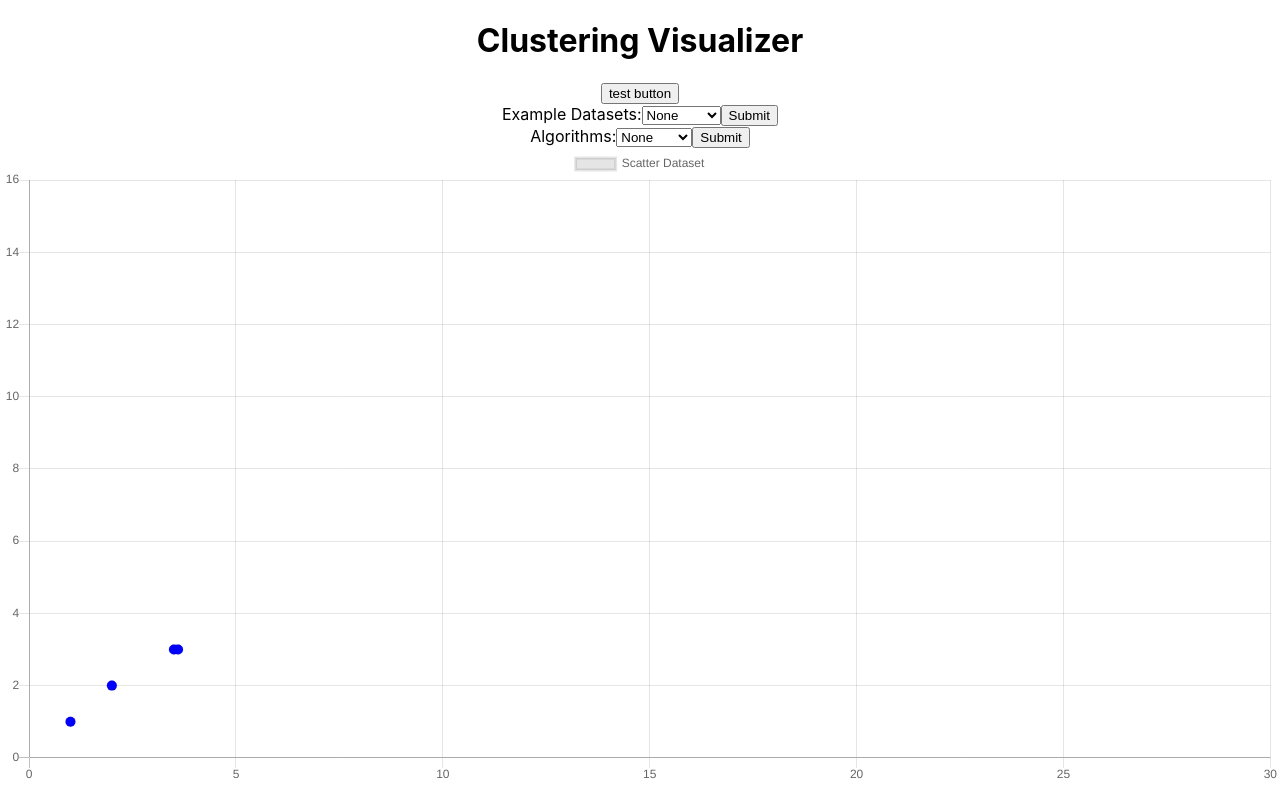
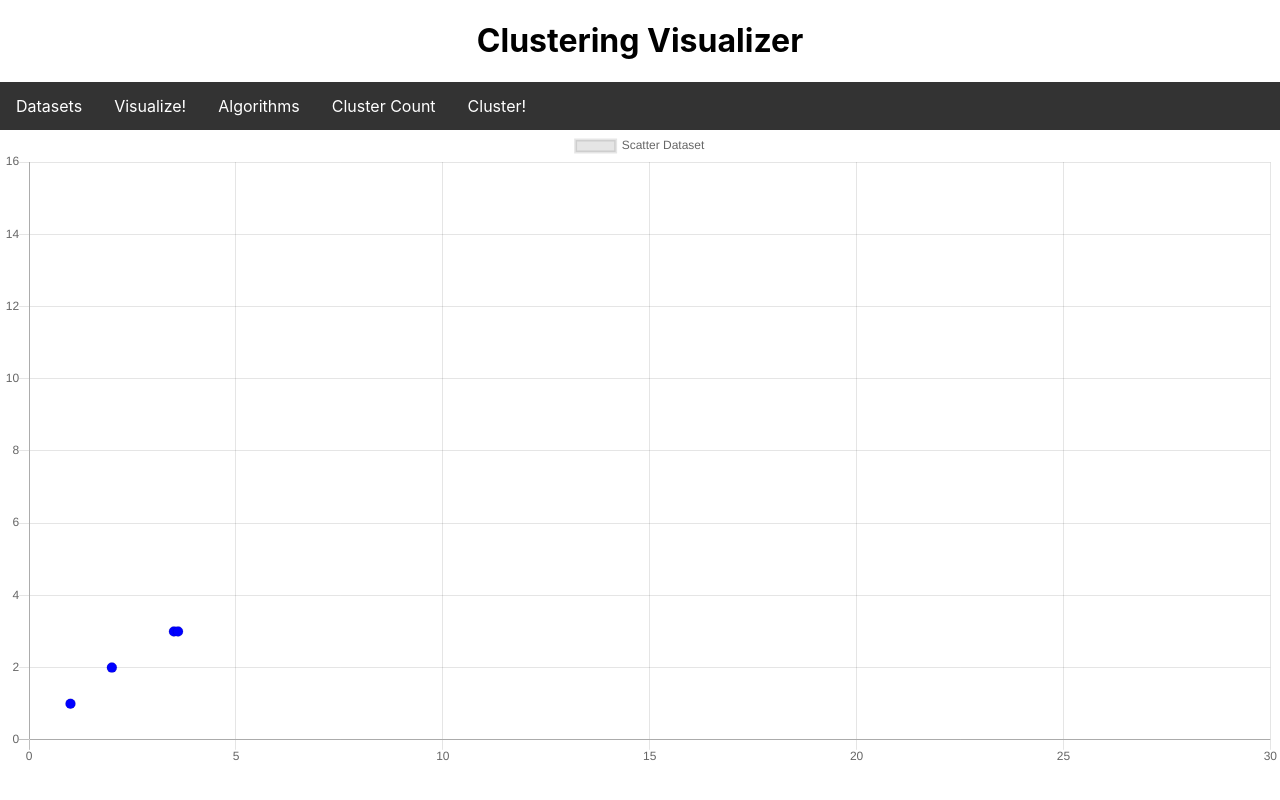
Before and after one commit to huynhcam1/Clustering-Visualizer, a React (Create React App) app: page / in a window 1280 px wide. Built offline with nearby package versions, Linux system fonts and the light colour scheme.

Commit message:
Visual update and partially commented code.

```diff
--- a/src/Components/ClusteringVisualizer.css
+++ b/src/Components/ClusteringVisualizer.css
@@ -0,0 +1,50 @@
+ul {
+	list-style-type: none;
+	margin: 0;
+	padding: 0;
+	overflow: hidden;
+	background-color: #333;
+}
+
+li {
+	float: left;
+}
+
+	li a, .dropbtn {
+		display: inline-block;
+		color: white;
+		text-align: center;
+		padding: 14px 16px;
+		text-decoration: none;
+	}
+
+	li option:hover, .dropdown:hover .dropbtn {
+		background-color: red;
+	}
+
+	li.dropdown {
+		display: inline-block;
+	}
+
+.dropdown-content {
+	display: none;
+	position: absolute;
+	background-color: #f9f9f9;
+	min-width: 180px;
+	box-shadow: 0px 8px 16px 0px rgba(0,0,0,0.2);
+	z-index: 1;
+}
+
+	.dropdown-content button {
+		display: block;
+		background-color: #f9f9f9;
+		min-width: inherit;
+		padding: 12px 16px;
+		border: none;
+		text-align: left;
+		cursor: pointer;
+	}
+
+		.dropdown-content button:hover {
+			background-color: #f1f1f1;
+		}
--- a/src/Components/ClusteringVisualizer.jsx
+++ b/src/Components/ClusteringVisualizer.jsx
@@ -8,16 +8,22 @@ import KMeans from '../Algorithms/KMeans.js';
 import EM from '../Algorithms/EM.js';
 
 class ClusteringVisualizer extends Component {
+	// initialize chart
 	chartReference = {};
 
+	// set plot width and height boundaries
 	MAX_WIDTH = 30;
 	MAX_HEIGHT = 16;
 
+	// value to determine whether a point is being removed onClick to prevent adding after removed point
 	removedPoint = false;
 
+	// initialize dataset, algorithm, and cluster count variables as none
 	dataset = 'none';
 	algorithm = 'none';
+	clusterCount = 1;
 
+	// for randomization (CURRENTLY NOT NEEDED)
 	seed = 1;
 
 	constructor(props) {
@@ -62,21 +68,25 @@ class ClusteringVisualizer extends Component {
 				}
 			}
 		};
+		// bind functions that HTML references
 		this.handleSubmitDataset = this.handleSubmitDataset.bind(this);
 		this.handleChangeDataset = this.handleChangeDataset.bind(this);
 		this.handleSubmitAlgorithm = this.handleSubmitAlgorithm.bind(this);
 		this.handleChangeAlgorithm = this.handleChangeAlgorithm.bind(this);
+		this.handleChangeClusterCount = this.handleChangeClusterCount.bind(this);
 		this.onMouseClick = this.onMouseClick.bind(this);
 		this.changeColor = this.changeColor.bind(this);
+		this.toggleDropDownMenu = this.toggleDropDownMenu.bind(this);
 	}
 
 	componentDidMount() {
-		console.log(this.chartReference.chartInstance.data.datasets[0].data.length);
+		console.log(document.getElementsByClassName("dropbtn")[0]);
 		//for (let k = 0; k < 10; k++) {
 		//	console.log(this.psora(k, this.seed));
 		//}
 	}
 
+	// when the button for dataset is submitted, plot data for selected dataset
 	handleSubmitDataset(e) {
 		if (this.dataset === 'unvotes') {
 			this.plotUNVotes(); // will change state of data
@@ -87,17 +97,19 @@ class ClusteringVisualizer extends Component {
 	handleChangeDataset(e) {
 		this.dataset = e.target.value;
 		console.log(e.target.value);
+		this.toggleDropDownMenu(0);
 	}
 
+	// when the button for algorithms is submitted, cluster the current data based on the selected algorithm
 	handleSubmitAlgorithm(e) {
 		if (this.algorithm === 'kmeans') {
-			const k = 3;
+			const k = this.clusterCount;
 			const n = this.chartReference.chartInstance.data.datasets[0].data.length;
 			const array = KMeans.prototype.algorithm(this.chartReference.chartInstance, k, n);
 			console.log(array);
 			this.changeColor(this.chartReference.chartInstance, array);
 		} else if (this.algorithm === 'em') {
-			const k = 3;
+			const k = this.clusterCount;
 			const n = 6;
 			EM.prototype.algorithm(this.chartReference.chartInstance, k, n);
 		}
@@ -107,8 +119,16 @@ class ClusteringVisualizer extends Component {
 	handleChangeAlgorithm(e) {
 		this.algorithm = e.target.value;
 		console.log(e.target.value);
+		this.toggleDropDownMenu(1);
 	}
 
+	handleChangeClusterCount(e) {
+		this.clusterCount = e.target.value;
+		console.log(e.target.value);
+		this.toggleDropDownMenu(2);
+	}
+
+	// when mouse is clicked on the graph, scale mouse coordinates to match graph axis
 	onMouseClick(e) {
 		if (!this.removedPoint) {
 			const chart = this.chartReference.chartInstance;
@@ -130,24 +150,27 @@ class ClusteringVisualizer extends Component {
 		}
 	}
 
+	// change color for each point to match differentiate the clusters
 	changeColor(chart, array) {
 		for (let i = 0; i < array.length; i++) {
 			if (array[i] === 1) {
+				chart.data.datasets[0].pointBackgroundColor[i] = 'Blue';
+			} else if (array[i] === 2) {
 				chart.data.datasets[0].pointBackgroundColor[i] = 'Green';
-			} else if (array[i] === 2) {
+			} else {
 				chart.data.datasets[0].pointBackgroundColor[i] = 'Red';
-			} else {
-				chart.data.datasets[0].pointBackgroundColor[i] = 'Purple';
 			}
 		}
 		chart.update();
 	}
 
+	// for randomization (NOT CURRENTLY USED)
 	psora(k, n) {
 		const r = Math.PI * (k ^ n);
 		return r - Math.floor(r);
 	}
 
+	// addData runs after removeData
 	addData(chart, data) {
 		chart.data.datasets.forEach((dataset) => {
 			dataset.data.push(data);
@@ -156,6 +179,7 @@ class ClusteringVisualizer extends Component {
 		chart.update();
 	}
 
+	// removes data from chart if there exists in datapoint when clicked
 	removeData(elems) {
 		if (elems[0] === undefined) {
 			console.log("nothing there");
@@ -193,40 +217,48 @@ class ClusteringVisualizer extends Component {
 		});
 	}
 
-	testButton() {
-		console.log("for testing only");
+	toggleDropDownMenu(index) {
+		var x = document.getElementsByClassName("dropdown-content");
+		if (x[index].style.display === 'block') {
+			x[index].style.display = 'none';
+		} else {
+			x[index].style.display = 'block';
+		}
 	}
 
 	render() {
 		return (
 			<div className="header">
 				<h1>Clustering Visualizer</h1>
-				<button type="button" onClick={this.testButton}>test button</button>
-				<div className='datasets' onSubmit={this.handleSubmitDataset} >
-					<form onChange={this.handleChangeDataset}>
-						<label>
-							Example Datasets:
-						<select width={100} height={100}>
-								<option value="none">None</option>
-								<option value="unvotes">UN Votes</option>
-							</select>
-						</label>
-						<input type="submit" value="Submit" />
-					</form>
-				</div>
-				<div className='algorithms' onSubmit={this.handleSubmitAlgorithm} >
-					<form onChange={this.handleChangeAlgorithm}>
-						<label>
-							Algorithms:
-						<select width={100} height={100}>
-								<option value="none">None</option>
-								<option value="kmeans">K-Means</option>
-								<option value="em">EM</option>
-							</select>
-						</label>
-						<input type="submit" value="Submit" />
-					</form>
-				</div>
+				<ul>
+					<li className="dropdown">
+						<option className="dropbtn" onClick={() => this.toggleDropDownMenu(0)}>Datasets</option>
+						<div className="dropdown-content">
+							<button type="button" value="unvotes" onClick={this.handleChangeDataset}> UN Votes </button>
+						</div>
+					</li>
+					<li className="dropdown">
+						<option className="dropbtn" onClick={this.handleSubmitDataset}>Visualize!</option>
+					</li>
+					<li className="dropdown">
+						<option className="dropbtn" onClick={() => this.toggleDropDownMenu(1)}>Algorithms</option>
+						<div className="dropdown-content">
+							<button type="button" value="kmeans" onClick={this.handleChangeAlgorithm}>K-Means</button>
+							<button type="button" value="em" onClick={this.handleChangeAlgorithm}>Expectation-Maximization (in progress)</button>
+						</div>
+					</li>
+					<li className="dropdown">
+						<option className="dropbtn" onClick={() => this.toggleDropDownMenu(2)}>Cluster Count</option>
+						<div className="dropdown-content">
+							<button type="button" value="1" onClick={this.handleChangeClusterCount}>1</button>
+							<button type="button" value="2" onClick={this.handleChangeClusterCount}>2</button>
+							<button type="button" value="3" onClick={this.handleChangeClusterCount}>3</button>
+						</div>
+					</li>
+					<li className="dropdown">
+						<option className="dropbtn" onClick={this.handleSubmitAlgorithm}>Cluster!</option>
+					</li>
+				</ul>
 				<div className='chart' onClick={!this.removedPoint ? this.onMouseClick : undefined} >
 					<Scatter ref={(reference) => this.chartReference = reference} data={this.state.data} options={this.state.options} onElementsClick={(elems) => { this.removeData(elems); }} />
 				</div>
```
